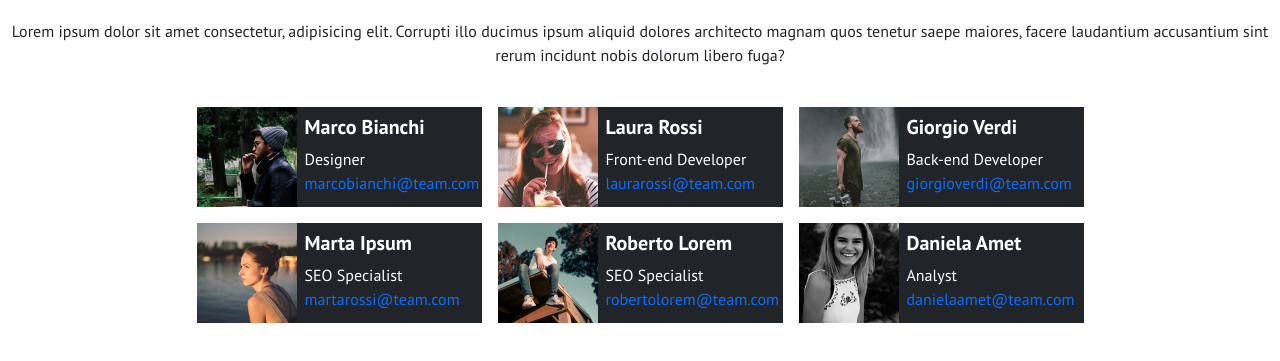
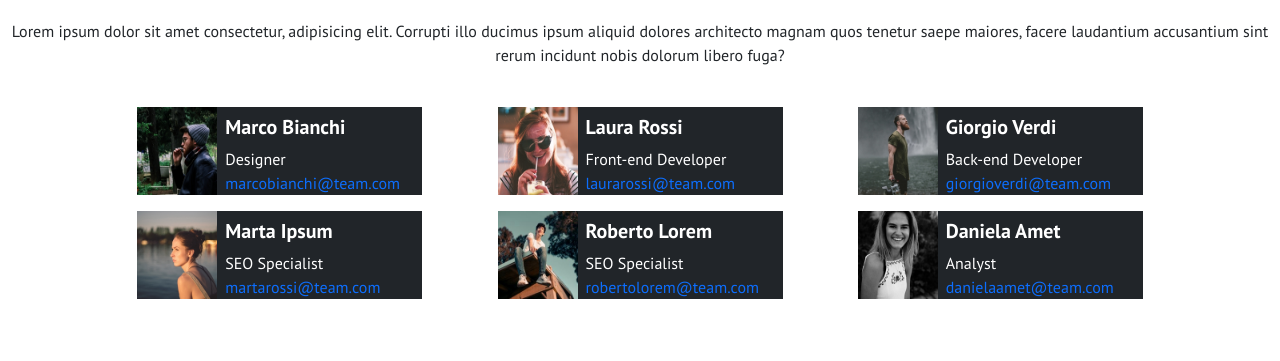
Before and after one commit to Pietroo03/js-our-team, a plain HTML site: page index.html in a window 1280 px wide. Shown: the part 69-430 px from the top of the page. Drawn offline with nearby package versions, Linux system fonts and the light colour scheme.

Commit message:
add changes

```diff
--- a/index.html
+++ b/index.html
@@ -29,7 +29,7 @@
             ipsum aliquid dolores architecto magnam quos tenetur saepe maiores, facere laudantium accusantium sint rerum
             incidunt nobis dolorum libero fuga?</p>
         <div class="container-xl">
-            <div class="row d-flex justify-content-center">
+            <div class="row justify-content-evenly">
 
             </div>
         </div>
--- a/script.js
+++ b/script.js
@@ -44,8 +44,8 @@ for (let i = 0; i < teamMembers.length; i++) {
     console.log(member);
     let {name, role, email, img} = member
     let markup = `
-    <div class="col-sm-12 col-md-5 col-xl-3 d-flex bg-dark p-0 m-2">
-      <img src="${img}" alt="" width="100">
+    <div class="col-sm-12 col-md-5 col-lg-3 d-flex bg-dark p-0 m-2">
+      <img src="${img}" alt="" width="80">
       <div class="ps-2">
         <h5 class="text-white pt-2"><strong>${name}</strong></h5>
         <div class="text-white">${role}</div>
```
